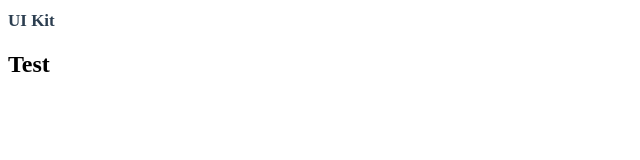
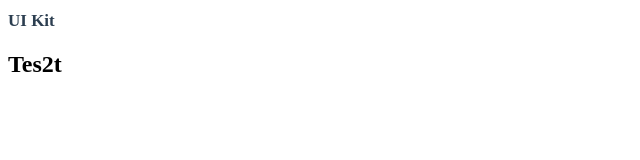
Before and after one commit to PierreCarminati/UI-Kit-v2, a plain HTML site: page index.html in a window 1280 px wide. Shown: the full height of the page, 0-640 px from the left. Drawn offline with Linux system fonts and the light colour scheme.

Commit message:
first commit

```diff
--- a/index.html
+++ b/index.html
@@ -9,6 +9,6 @@
 </head>
 <body>
     <h1>UI Kit</h1>
-    <h2>Test</h2>
+    <h2>Tes2t</h2>
 </body>
 </html>
```
